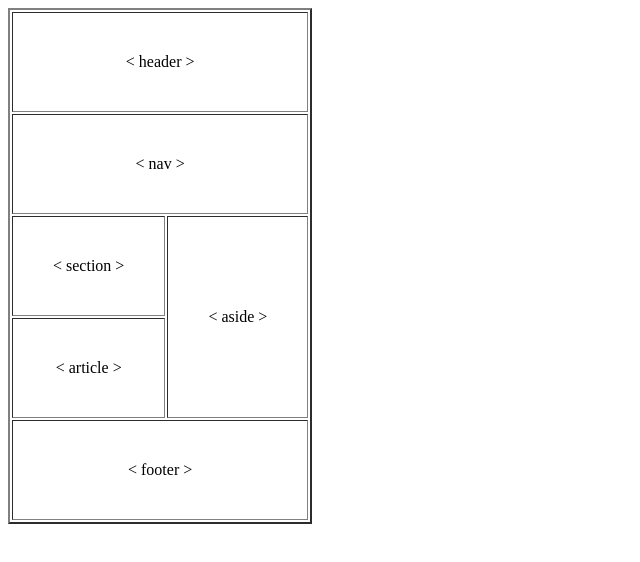
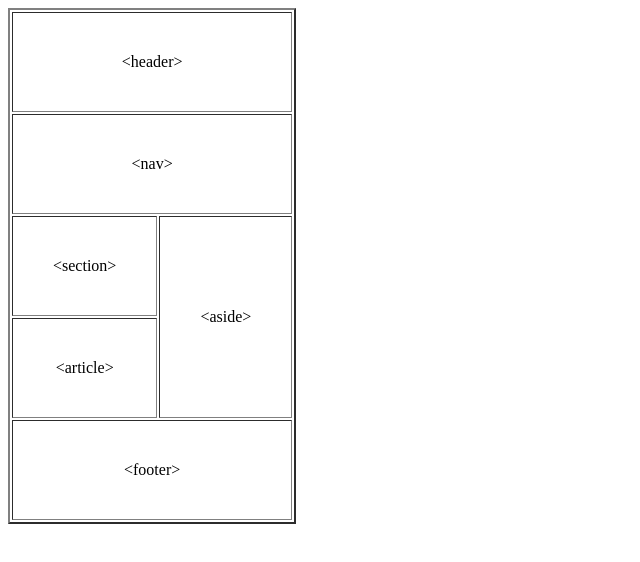
Before and after one commit to Zubizeru/ti113_html, a plain HTML site: page tabela2.html in a window 1280 px wide. Shown: the whole page, without its empty margins (0-640 px from the left). Drawn offline with Linux system fonts and the light colour scheme.

Commit message:
feat: Atualizando exercicio 2

```diff
--- a/tabela2.html
+++ b/tabela2.html
@@ -11,20 +11,20 @@
     <table border="2px" style="background-color: #ffffff; color:#000000;
     text-align: center ;" cellpadding="40px">
         <tr>
-            <td colspan="2">< header ></td>
+            <td colspan="2"> &lt;header&gt;</td>
         </tr>
         <tr>
-            <td colspan="2">< nav ></td>
+            <td colspan="2"> &lt;nav&gt;</td>
         </tr>
         <tr>
-            <td>< section ></td>
-            <td rowspan="2">< aside ></td>
+            <td>&lt;section&gt;</td>
+            <td rowspan="2"> &lt;aside&gt;</td>
         </tr>
         <tr>
-            <td>< article ></td>
+            <td>&lt;article&gt;</td>
         </tr>
         <tr>
-            <td colspan="2">< footer ></td>
+            <td colspan="2"> &lt;footer&gt;</td>
         </tr>
 
     </table>
```
